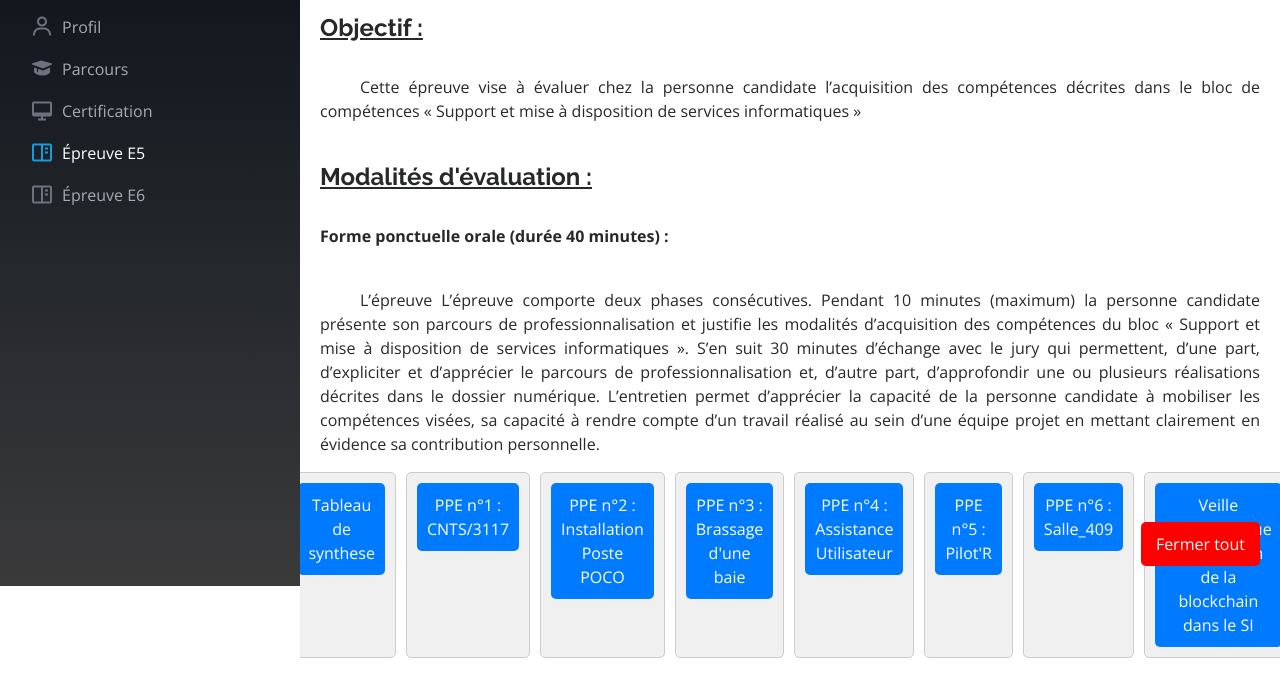
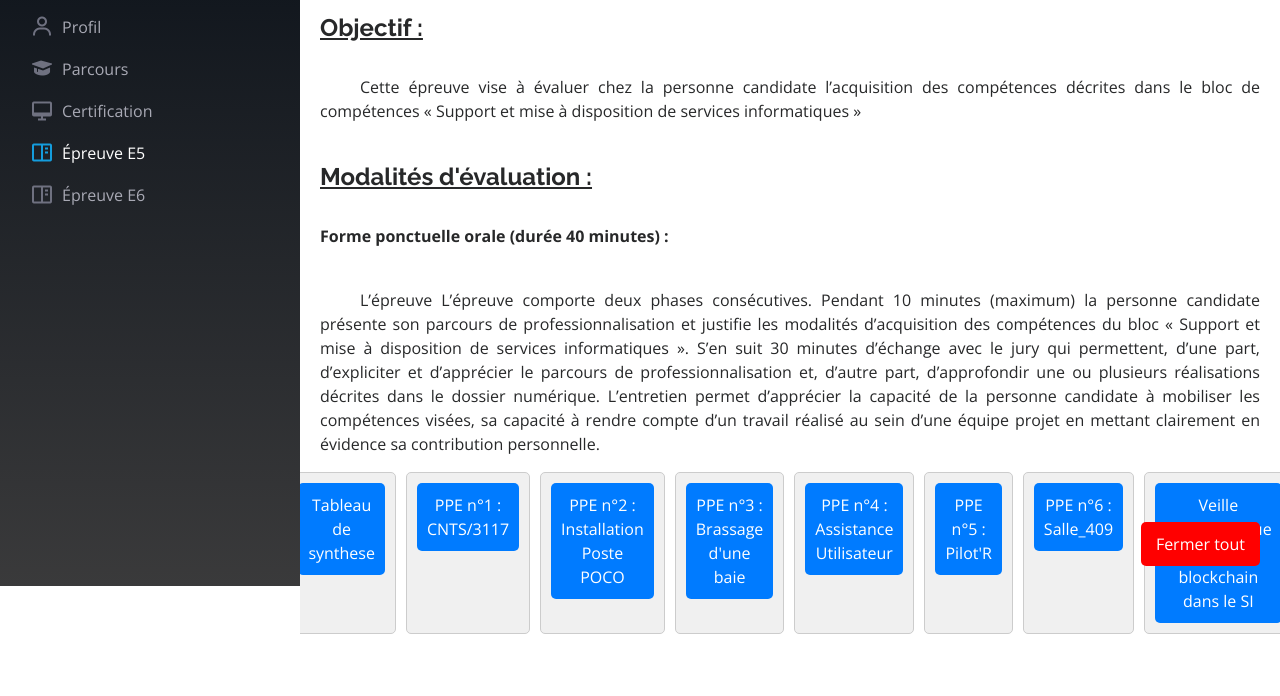
Before and after one commit to OmegaGuardian/OmegaGuardian.github.io, a plain HTML site: page E5.html in a window 1280 px wide. Shown: the part 214-910 px from the top of the page. Drawn offline with nearby package versions, Linux system fonts and the light colour scheme; files that its build step writes are made by us from their sources; files whose address does not match are found by name.

Commit message:
Update E5.html

```diff
--- a/E5.html
+++ b/E5.html
@@ -145,7 +145,7 @@
           <div class="categorie"><button onclick="toggleCategorie('cat4')">PPE n°4 : Assistance Utilisateur</button></div>
           <div class="categorie"><button onclick="toggleCategorie('cat5')">PPE n°5 : Pilot'R</button></div>
           <div class="categorie"><button onclick="toggleCategorie('cat6')">PPE n°6 : Salle_409 </button></div>
-          <div class="categorie"><button onclick="toggleCategorie('cat7')">Veille technologique : L'évolution de la blockchain dans le SI </button></div>
+          <div class="categorie"><button onclick="toggleCategorie('cat7')">Veille technologique : La blockchain dans le SI </button></div>
         </div>
 
         <div class="contenu-container">
```
